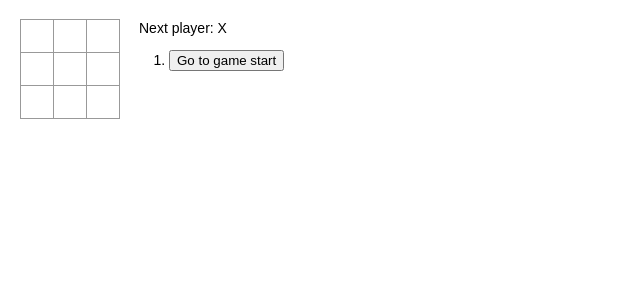
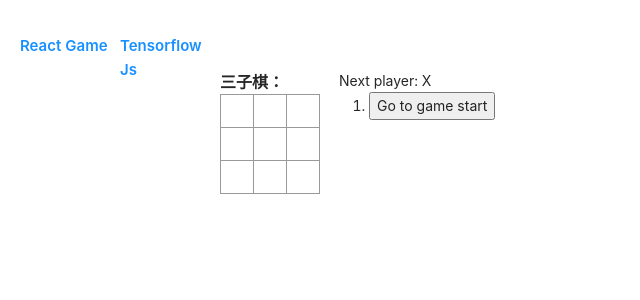
Before and after one commit to wujc12/react_tutorial, a React (Create React App) app: page / in a window 1280 px wide. Shown: the top 300 px of the page, without its empty margins (0-640 px from the left). Built offline with nearby package versions, Linux system fonts and the light colour scheme.

Commit message:
添加了tensorflowJs的语义检测功能。实现了React-Router配合React lazy的懒加载功能。

```diff
--- a/package.json
+++ b/package.json
@@ -3,6 +3,8 @@
   "version": "0.1.0",
   "private": true,
   "dependencies": {
+    "@tensorflow-models/toxicity": "^1.2.2",
+    "@tensorflow/tfjs": "^1.7.3",
     "@testing-library/jest-dom": "^4.2.4",
     "@testing-library/react": "^9.3.2",
     "@testing-library/user-event": "^7.1.2",
@@ -10,8 +12,11 @@
     "@types/node": "^12.0.0",
     "@types/react": "^16.9.0",
     "@types/react-dom": "^16.9.0",
+    "@types/react-router-dom": "^5.1.4",
+    "antd": "^4.1.5",
     "react": "^16.13.1",
     "react-dom": "^16.13.1",
+    "react-router-dom": "^5.1.2",
     "react-scripts": "3.4.1",
     "typescript": "~3.7.2"
   },
--- /dev/null
+++ b/src/index.css
@@ -0,0 +1,22 @@
+body {
+    font: 14px "Century Gothic", Futura, sans-serif;
+    padding: 20px;
+    height: 100%;
+}
+
+.main-nav{
+    height: 24px;
+    line-height: 24px;
+    width: 100%;
+}
+
+.main-nav ul{
+    padding: 0;
+}
+ul li{
+    list-style: none;
+    float: left;
+    width: 100px;
+    font-size: 15px;
+    font-weight: 600;
+}
--- a/src/index.tsx
+++ b/src/index.tsx
@@ -1,19 +1,45 @@
-import React from 'react';
+import React, {Suspense} from 'react';
 import ReactDOM from 'react-dom';
+import './index.css';
 import * as serviceWorker from './serviceWorker';
-import Game from "./pages/Game";
+import {BrowserRouter as Router, Switch, Route, Link} from "react-router-dom";
+import 'antd/dist/antd.css';
+
+const Game = React.lazy(() => import('./pages/Game'));
+const TensorflowDemo = React.lazy(() => import('./pages/TensorflowDemo'));
 
 function App() {
     return (
-        <Game />
+        <Router>
+            <div>
+                <div className="main-nav">
+                    <ul>
+                        <li>
+                            <Link to="/">React Game</Link>
+                        </li>
+                        <li>
+                            <Link to="/tf">Tensorflow Js</Link>
+                        </li>
+                    </ul>
+                </div>
+                <Suspense fallback={<div>...</div>}>
+                    <Switch>
+                        <Route path='/' exact>
+                            <Game/>
+                        </Route>
+                        <Route path='/tf'>
+                            <TensorflowDemo />
+                        </Route>
+                    </Switch>
+                </Suspense>
+            </div>
+        </Router>
     );
 }
 
 ReactDOM.render(
-  <React.StrictMode>
-    <App />
-  </React.StrictMode>,
-  document.getElementById('root')
+    <App />,
+    document.getElementById('root')
 );
 
 // If you want your app to work offline and load faster, you can change
--- a/src/pages/Game.css
+++ b/src/pages/Game.css
@@ -1,8 +1,3 @@
-body {
-  font: 14px "Century Gothic", Futura, sans-serif;
-  margin: 20px;
-}
-
 ol, ul {
   padding-left: 30px;
 }
@@ -43,6 +38,12 @@ ol, ul {
 .game {
   display: flex;
   flex-direction: row;
+  margin-top: 12px;
+}
+
+.game .game-title{
+  font-size: 16px;
+  font-weight: 600;
 }
 
 .game-info {
--- a/src/pages/Game.tsx
+++ b/src/pages/Game.tsx
@@ -126,6 +126,9 @@ export default function Game () {
     return (
         <div className="game">
             <div className="game-board">
+                <div className="game-title">
+                    三子棋：
+                </div>
                 <Board squares={current.squares} onClick={(i) => {
                     handleClick(i);
                 }} />
--- /dev/null
+++ b/src/pages/TensorflowDemo/index.css
@@ -0,0 +1,25 @@
+.tensorflow-container{
+    width: 600px;
+}
+
+.tensorflow-container .tf-title{
+    font-weight: 700;
+    font-size: 16px;
+    margin-top: 12px;
+}
+
+.tensorflow-container .tf-text-area{
+    margin-bottom: 12px;
+}
+
+.tensorflow-container .tf-result{
+    border-radius: 3px;
+    background-color: #eee;
+    padding: 0 6px;
+    margin-top: 12px;
+    width: 600px;
+    min-height: 24px;
+    line-height: 24px;
+    font-size: 15px;
+    word-break: break-all;
+}
--- /dev/null
+++ b/src/pages/TensorflowDemo/index.tsx
@@ -0,0 +1,79 @@
+import React, {ChangeEvent, useEffect, useState} from "react";
+import './index.css';
+import {Button, Input} from "antd";
+import * as toxicity from '@tensorflow-models/toxicity';
+import {noop} from "../../utils";
+
+const {TextArea} = Input;
+const threshold = 0.9;
+
+export default function TensorflowDemo () {
+    const [buttonLoading, setButtonLoading] = useState(false);
+    const [inputText, setInputText] = useState('');
+    const [timeCost, setTimeCost] = useState(0);
+    const [scores, setScores] = useState(new Float32Array(2));
+    const [model, setModel] = useState();
+
+    useEffect(() => {
+        // 在组件加载后即刻加载模型，可以只需要加载一次
+        // 模型加载需要「梯子」！
+        loadModel().then(noop);
+    }, []);
+
+    const loadModel = async () => {
+        try {
+            const loadedModel = await toxicity.load(threshold, ['toxicity']);
+            setModel(loadedModel);
+        } catch (err) {
+            console.error('模型加载失败！', err);
+        }
+    };
+
+    const onTextAreaChange = (text: ChangeEvent<HTMLTextAreaElement>) => {
+        setInputText(text.target.value);
+    };
+
+    const validateText = async (text: string) => {
+        if (!model) {
+            console.error('模型尚未加载完成！');
+            return;
+        }
+        setButtonLoading(true);
+        try {
+            const startTime = new Date().getTime();
+            const predictions = await model.classify([text]);
+            setTimeCost(new Date().getTime() - startTime);
+            setScores(predictions[0].results[0].probabilities);
+        } catch (e) {
+            console.error(e);
+        }
+        setButtonLoading(false);
+    };
+
+    return (
+        <div className="tensorflow-container">
+            <div className="tf-title">
+                恶意程度检测，请输入英文：
+            </div>
+            <TextArea
+                rows={3}
+                className="tf-text-area"
+                onChange={onTextAreaChange}
+            />
+            <Button
+                type="primary"
+                onClick={() => {validateText(inputText).then(noop)}}
+                loading={buttonLoading}
+                value={inputText}
+            >{buttonLoading ? '检测中...' : '点击检测'}</Button>
+            <div className="tf-result">
+                <div>
+                    时间消耗: {timeCost} ms
+                </div>
+                <div>
+                    恶意评分: {scores[1] * 100}
+                </div>
+            </div>
+        </div>
+    );
+}
--- /dev/null
+++ b/src/utils/index.ts
@@ -0,0 +1,2 @@
+export function noop () {
+}
```
Also changed, not shown: 1 other file (tests, documents, lock files or other folders).
